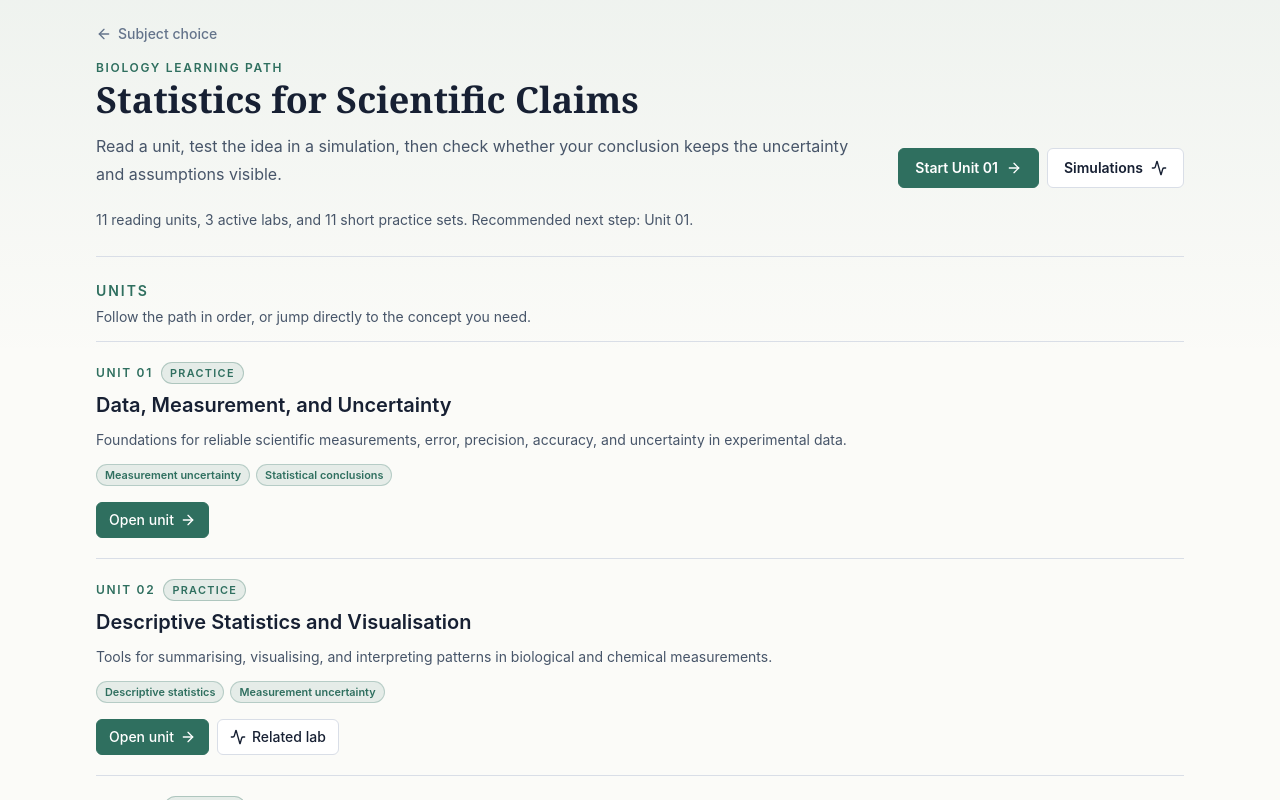
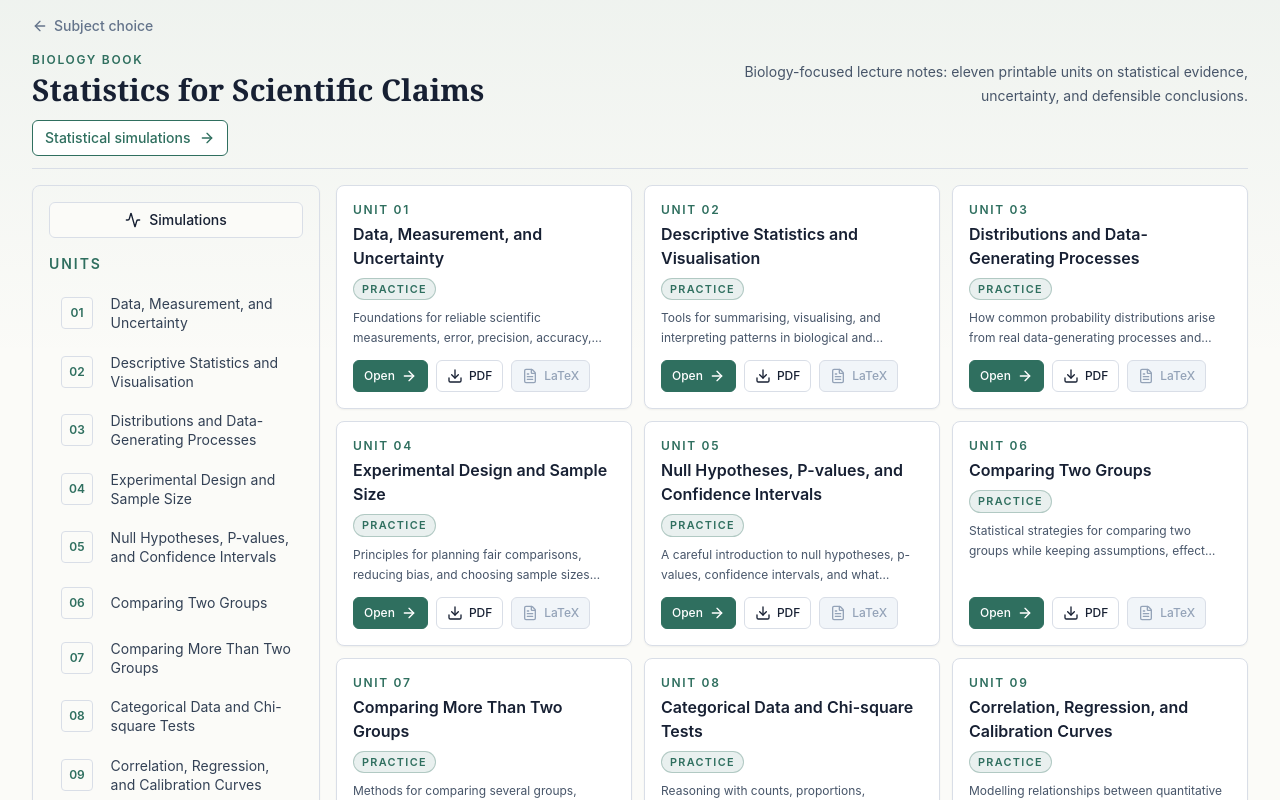
Before and after one commit to urkrass/sciencestat, a Next.js app: page /courses/statistics-for-scientific-claims in a window 1280 px wide. Built offline with nearby package versions, Linux system fonts and the light colour scheme.

Commit message:
Restore biology course navigation layout

```diff
--- a/src/app/courses/statistics-for-scientific-claims/page.tsx
+++ b/src/app/courses/statistics-for-scientific-claims/page.tsx
@@ -1,13 +1,8 @@
 import type { Metadata } from "next";
 import Link from "next/link";
-import {
-  Activity,
-  ArrowLeft,
-  ArrowRight,
-} from "lucide-react";
+import { ArrowLeft, ArrowRight } from "lucide-react";
+import { CourseSidebar } from "@/components/CourseSidebar";
 import { UnitCard } from "@/components/UnitCard";
-import { getExerciseSetForUnit } from "@/content/exercises";
-import { simulations } from "@/content/simulations";
 import { statisticsUnits } from "@/content/statisticsUnits";
 
 export const metadata: Metadata = {
@@ -17,17 +12,9 @@
 };
 
 export default function CoursePage() {
-  const firstUnit = statisticsUnits[0];
-  const availableSimulations = simulations.filter(
-    (simulation) => simulation.status === "available" && simulation.href
-  );
-  const practiceCount = statisticsUnits.filter((unit) =>
-    getExerciseSetForUnit(unit.slug)
-  ).length;
-
   return (
-    <main className="mx-auto min-h-dvh w-full max-w-6xl px-4 py-6 sm:px-6 lg:px-8">
-      <section className="border-b border-line pb-6">
+    <main className="mx-auto h-dvh w-full max-w-7xl overflow-y-auto overflow-x-hidden px-4 py-4 sm:px-6 lg:px-8">
+      <section className="shrink-0 border-b border-line pb-3">
         <Link
           href="/"
           className="inline-flex items-center gap-1.5 text-sm font-medium text-slate-500 hover:text-moss"
@@ -35,60 +22,42 @@
           <ArrowLeft aria-hidden="true" className="h-4 w-4" />
           Subject choice
         </Link>
-        <div className="mt-3 flex flex-col gap-4 lg:flex-row lg:items-end lg:justify-between">
+        <div className="flex flex-col gap-2 lg:flex-row lg:items-end lg:justify-between">
           <div>
-            <p className="text-xs font-semibold uppercase tracking-[0.14em] text-moss">
-              Biology learning path
+            <p className="mt-3 text-xs font-semibold uppercase tracking-[0.14em] text-moss">
+              Biology book
             </p>
-            <h1 className="heading-serif mt-1 max-w-4xl text-3xl font-semibold leading-tight text-ink sm:text-4xl">
+            <h1 className="heading-serif mt-1 text-2xl font-semibold leading-tight text-ink sm:text-3xl">
               Statistics for Scientific Claims
             </h1>
-            <p className="mt-3 max-w-3xl text-base leading-7 text-slate-600">
-              Read a unit, test the idea in a simulation, then check whether your
-              conclusion keeps the uncertainty and assumptions visible.
+          </div>
+          <p className="max-w-xl text-sm leading-6 text-slate-600 lg:text-right">
+            Biology-focused lecture notes: eleven printable units on statistical
+            evidence, uncertainty, and defensible conclusions.
           </p>
         </div>
-          <div className="flex shrink-0 flex-wrap gap-2 lg:justify-end">
+        <div className="mt-3">
           <Link
-              href={`/courses/statistics-for-scientific-claims/${firstUnit.slug}`}
-              className="inline-flex h-10 items-center justify-center gap-2 rounded-md border border-moss bg-moss px-4 text-sm font-semibold text-white transition hover:bg-moss-dark"
+            href="/courses/statistics-for-scientific-claims/simulations"
+            className="inline-flex h-9 items-center justify-center gap-2 rounded-md border border-moss bg-white px-3 text-sm font-medium text-moss transition hover:bg-moss hover:text-white"
           >
-              Start Unit 01
+            Statistical simulations
             <ArrowRight aria-hidden="true" className="h-4 w-4" />
           </Link>
-            <Link
-              href="/courses/statistics-for-scientific-claims/simulations"
-              className="inline-flex h-10 items-center justify-center gap-2 rounded-md border border-line bg-white px-4 text-sm font-semibold text-ink transition hover:border-moss hover:text-moss"
-            >
-              Simulations
-              <Activity aria-hidden="true" className="h-4 w-4" />
-            </Link>
         </div>
-        </div>
-        <p className="mt-5 max-w-3xl text-sm leading-6 text-slate-600">
-          {statisticsUnits.length} reading units, {availableSimulations.length} active
-          labs, and {practiceCount} short practice sets. Recommended next step:
-          Unit 01.
-        </p>
       </section>
 
-      <section className="py-6">
-        <div className="border-b border-line pb-3">
-          <div>
-            <h2 className="text-sm font-semibold uppercase tracking-[0.14em] text-moss">
-              Units
-            </h2>
-            <p className="mt-1 text-sm leading-6 text-slate-600">
-              Follow the path in order, or jump directly to the concept you need.
-            </p>
-          </div>
-        </div>
-        <div aria-label="Course units">
+      <div className="grid gap-4 py-4 lg:grid-cols-[18rem_1fr]">
+        <CourseSidebar />
+        <section
+          aria-label="Course units"
+          className="grid gap-3 md:grid-cols-2 xl:grid-cols-3"
+        >
           {statisticsUnits.map((unit) => (
             <UnitCard key={unit.slug} unit={unit} />
           ))}
+        </section>
       </div>
-      </section>
     </main>
   );
 }
--- a/src/app/courses/statistics-for-scientific-claims/simulations/page.tsx
+++ b/src/app/courses/statistics-for-scientific-claims/simulations/page.tsx
@@ -11,13 +11,6 @@
 };
 
 export default function SimulationsPage() {
-  const availableSimulations = simulations.filter(
-    (simulation) => simulation.status === "available"
-  );
-  const plannedSimulations = simulations.filter(
-    (simulation) => simulation.status !== "available"
-  );
-
   return (
     <main className="mx-auto h-dvh w-full max-w-7xl overflow-y-auto overflow-x-hidden px-4 py-4 sm:px-6 lg:px-8">
       <section className="border-b border-line pb-4">
@@ -29,7 +22,7 @@
           Back to course
         </Link>
         <p className="mt-5 text-xs font-semibold uppercase tracking-[0.14em] text-moss">
-          Simulation labs
+          Interactive models
         </p>
         <div className="mt-2 flex flex-col gap-3 lg:flex-row lg:items-end lg:justify-between">
           <div>
@@ -37,13 +30,13 @@
               Statistical simulations
             </h1>
             <p className="mt-2 max-w-2xl text-base leading-7 text-slate-600">
-              Guided labs for seeing sampling, uncertainty, and statistical
-              evidence behave under repeated data generation.
+              Interactive models for seeing sampling, uncertainty, and statistical
+              evidence.
             </p>
           </div>
           <p className="max-w-xl text-sm leading-6 text-slate-600 lg:text-right">
-            Start with the available labs; planned labs show where the learning
-            path will expand next.
+            Use these interactive models to see how statistical ideas behave when
+            data are generated repeatedly.
           </p>
         </div>
       </section>
@@ -52,28 +45,10 @@
         aria-label="Available statistical simulations"
         className="grid gap-4 py-5 md:grid-cols-2 xl:grid-cols-3"
       >
-        {availableSimulations.map((simulation) => (
+        {simulations.map((simulation) => (
           <SimulationCard key={simulation.slug} simulation={simulation} />
         ))}
       </section>
-      {plannedSimulations.length > 0 ? (
-        <section aria-label="Planned statistical simulations" className="pb-6">
-          <div className="border-t border-line pt-5">
-            <h2 className="text-sm font-semibold uppercase tracking-[0.14em] text-moss">
-              Planned labs
-            </h2>
-            <p className="mt-1 max-w-2xl text-sm leading-6 text-slate-600">
-              These topics are now part of the app learning path and can be built
-              with the same lab shell, reflection, and export patterns.
-            </p>
-          </div>
-          <div className="mt-3 grid gap-4 md:grid-cols-2 xl:grid-cols-4">
-            {plannedSimulations.map((simulation) => (
-              <SimulationCard key={simulation.slug} simulation={simulation} />
-            ))}
-          </div>
-        </section>
-      ) : null}
     </main>
   );
 }
--- a/src/components/UnitCard.tsx
+++ b/src/components/UnitCard.tsx
@@ -1,8 +1,6 @@
 import Link from "next/link";
-import { Activity, ArrowRight } from "lucide-react";
-import { ConceptChipList } from "@/components/ConceptChipList";
+import { ArrowRight, Download, FileText } from "lucide-react";
 import { getExerciseSetForUnit } from "@/content/exercises";
-import { getSimulation } from "@/content/simulations";
 import type { StatisticsUnit } from "@/content/statisticsUnits";
 
 type UnitCardProps = {
@@ -10,54 +8,67 @@
 };
 
 const baseButtonClass =
-  "inline-flex h-9 items-center justify-center gap-1.5 rounded-md border px-3 text-sm font-medium transition";
+  "inline-flex h-8 items-center justify-center gap-1.5 rounded-md border px-2.5 text-xs font-medium transition";
 
 export function UnitCard({ unit }: UnitCardProps) {
   const unitHref = `/courses/statistics-for-scientific-claims/${unit.slug}`;
   const hasExercises = Boolean(getExerciseSetForUnit(unit.slug));
-  const relatedSimulation = unit.relatedSimulationSlugs
-    .map((slug) => getSimulation(slug))
-    .find((simulation) => simulation?.status === "available" && simulation.href);
 
   return (
-    <article className="border-b border-line py-5 last:border-b-0">
-      <div className="min-w-0">
-        <div className="flex flex-wrap items-center gap-2">
+    <article className="flex min-h-[10.75rem] flex-col overflow-hidden rounded-lg border border-line bg-white p-4 shadow-sm transition hover:-translate-y-0.5 hover:shadow-sheet">
+      <div className="flex items-start justify-between gap-3">
+        <div>
           <p className="text-xs font-semibold uppercase tracking-[0.14em] text-moss">
             Unit {String(unit.number).padStart(2, "0")}
           </p>
+          <h2 className="unit-card-title mt-1 text-base font-semibold text-ink">
+            {unit.title}
+          </h2>
           {hasExercises ? (
-            <span className="inline-flex rounded-full border border-moss/30 bg-moss/10 px-2 py-0.5 text-[0.68rem] font-semibold uppercase tracking-[0.12em] text-moss">
+            <span className="mt-2 inline-flex rounded-full border border-moss/30 bg-moss/10 px-2 py-0.5 text-[0.68rem] font-semibold uppercase tracking-[0.12em] text-moss">
               Practice
             </span>
           ) : null}
         </div>
-        <h2 className="mt-2 text-xl font-semibold leading-snug text-ink">
-          {unit.title}
-        </h2>
-        <p className="mt-2 max-w-3xl text-sm leading-6 text-slate-600">
-          {unit.description}
-        </p>
-        <div className="mt-3">
-          <ConceptChipList conceptIds={unit.conceptIds} compact />
-        </div>
       </div>
-      <div className="mt-4 flex flex-wrap gap-2">
+      <p className="unit-card-description mt-2 text-xs leading-5 text-slate-600">
+        {unit.description}
+      </p>
+      <div className="mt-auto flex flex-wrap gap-2 pt-3">
         <Link
           href={unitHref}
           className={`${baseButtonClass} border-moss bg-moss text-white hover:bg-moss-dark`}
         >
-          Open unit <ArrowRight aria-hidden="true" className="h-4 w-4" />
+          Open <ArrowRight aria-hidden="true" className="h-4 w-4" />
         </Link>
-        {relatedSimulation?.href ? (
-          <Link
-            href={relatedSimulation.href}
+        <a
+          href={unit.pdfPath}
+          download
+          className={`${baseButtonClass} border-line bg-white text-ink hover:border-moss hover:text-moss`}
+        >
+          <Download aria-hidden="true" className="h-4 w-4" />
+          PDF
+        </a>
+        {unit.hasTex ? (
+          <a
+            href={unit.texPath}
+            download
             className={`${baseButtonClass} border-line bg-white text-ink hover:border-moss hover:text-moss`}
           >
-            <Activity aria-hidden="true" className="h-4 w-4" />
-            Related lab
-          </Link>
-        ) : null}
+            <FileText aria-hidden="true" className="h-4 w-4" />
+            LaTeX
+          </a>
+        ) : (
+          <span
+            aria-disabled="true"
+            role="link"
+            title="LaTeX source file was not found in this workspace."
+            className={`${baseButtonClass} cursor-not-allowed border-line bg-slate-100 text-slate-400`}
+          >
+            <FileText aria-hidden="true" className="h-4 w-4" />
+            LaTeX
+          </span>
+        )}
       </div>
     </article>
   );
```
Lines whose indentation alone changed are shown as unchanged.
